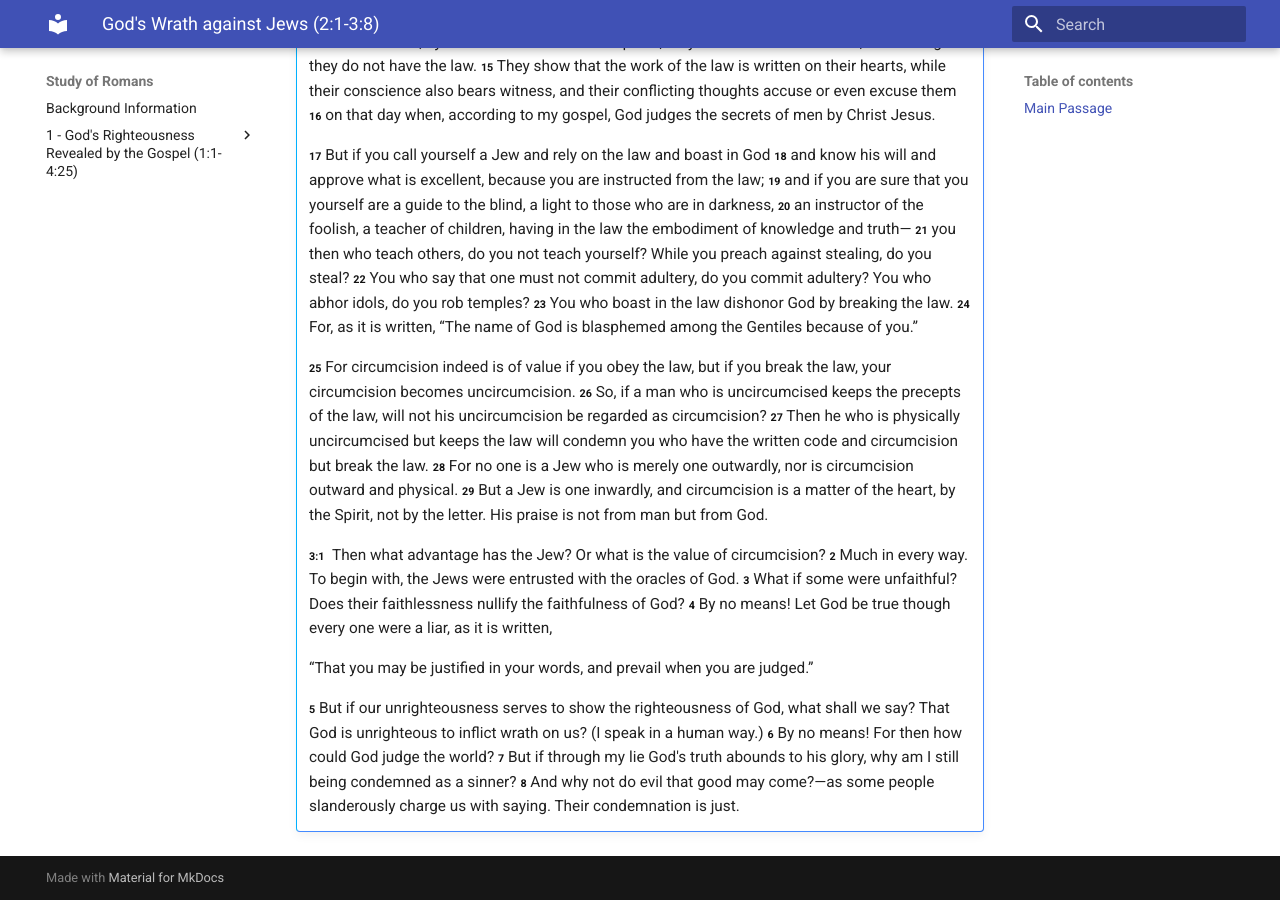
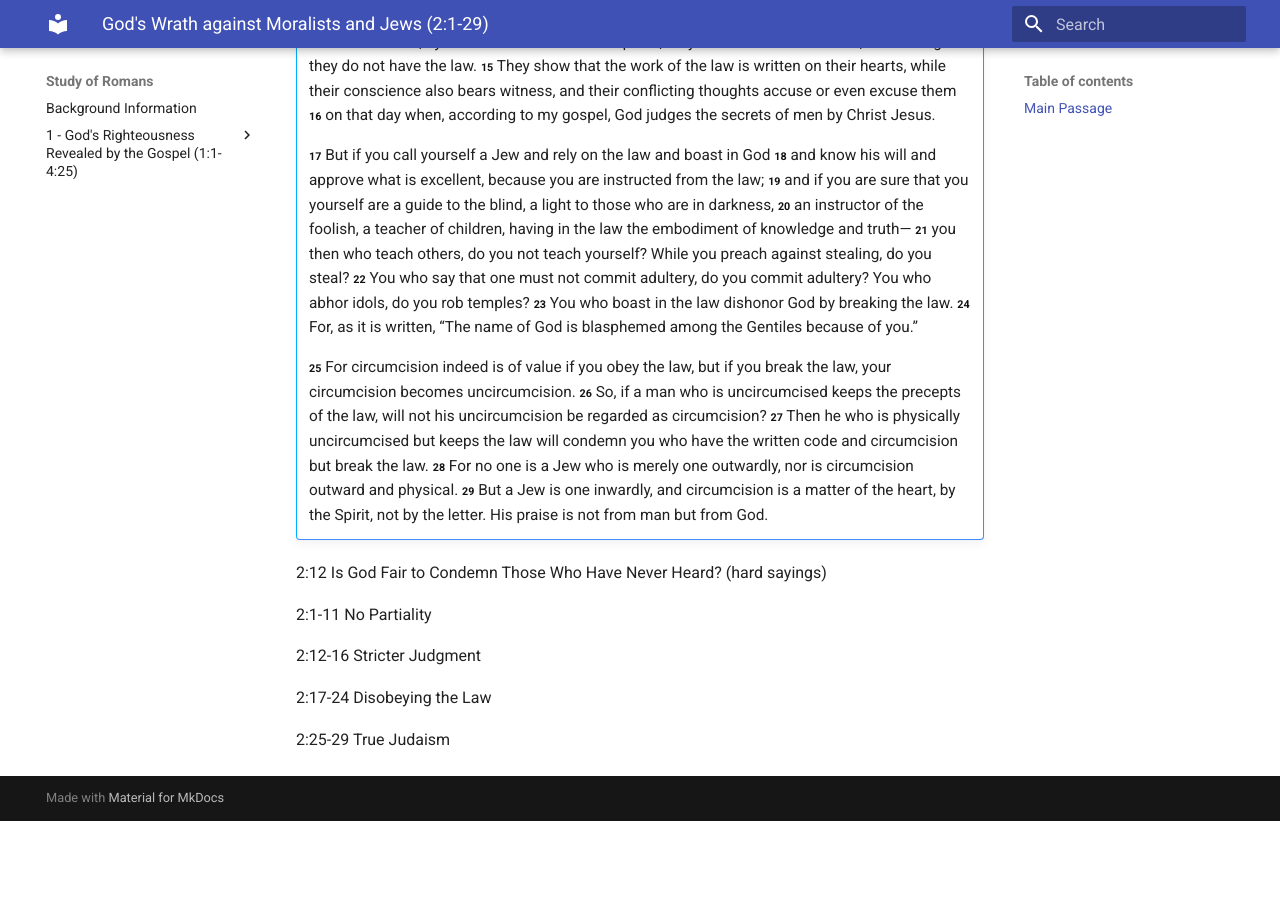
Before and after one commit to 1dancook/romans-study, an MkDocs documentation site: the page built from docs/03-wrath-jews.md, in a window 1280 px wide and 900 px high, scrolled down 705 px. Built offline with MkDocs 1.6.1 and Material for MkDocs 9.7.7, drawn with Linux system fonts in a browser that asks for light colours; after the commit the page ends 1526 px from its top, so only the background shows below that; some of the changed text lies outside the part shown.

Commit message:
change: passages for 3,4,5

```diff
--- a/docs/03-wrath-jews.md
+++ b/docs/03-wrath-jews.md
@@ -1,8 +1,8 @@
-# God's Wrath against Jews (2:1-3:8)
+# God's Wrath against Moralists and Jews (2:1-29)
 
 ### Main Passage
 
-!!! Scripture "Romans 2:1-3:8 (ESV)"
+!!! Scripture "Romans 2:1-29 (ESV)"
     **1**  Therefore you have no excuse, O man, every one of you who judges. For in passing judgment on another you condemn yourself, because you, the judge, practice the very same things. **2** We know that the judgment of God rightly falls on those who practice such things. **3** Do you suppose, O man—you who judge those who practice such things and yet do them yourself—that you will escape the judgment of God? **4** Or do you presume on the riches of his kindness and forbearance and patience, not knowing that God's kindness is meant to lead you to repentance? **5** But because of your hard and impenitent heart you are storing up wrath for yourself on the day of wrath when God's righteous judgment will be revealed.
 
     **6** He will render to each one according to his works: **7** to those who by patience in well-doing seek for glory and honor and immortality, he will give eternal life; **8** but for those who are self-seeking and do not obey the truth, but obey unrighteousness, there will be wrath and fury. **9** There will be tribulation and distress for every human being who does evil, the Jew first and also the Greek, **10** but glory and honor and peace for everyone who does good, the Jew first and also the Greek. **11** For God shows no partiality.
@@ -13,8 +13,18 @@
 
     **25** For circumcision indeed is of value if you obey the law, but if you break the law, your circumcision becomes uncircumcision. **26** So, if a man who is uncircumcised keeps the precepts of the law, will not his uncircumcision be regarded as circumcision? **27** Then he who is physically uncircumcised but keeps the law will condemn you who have the written code and circumcision but break the law. **28** For no one is a Jew who is merely one outwardly, nor is circumcision outward and physical. **29** But a Jew is one inwardly, and circumcision is a matter of the heart, by the Spirit, not by the letter. His praise is not from man but from God.
 
-    **3:1**  Then what advantage has the Jew? Or what is the value of circumcision? **2** Much in every way. To begin with, the Jews were entrusted with the oracles of God. **3** What if some were unfaithful? Does their faithlessness nullify the faithfulness of God? **4** By no means! Let God be true though every one were a liar, as it is written,
 
-    “That you may be justified in your words, and prevail when you are judged.”
 
-    **5** But if our unrighteousness serves to show the righteousness of God, what shall we say? That God is unrighteous to inflict wrath on us? (I speak in a human way.) **6** By no means! For then how could God judge the world? **7** But if through my lie God's truth abounds to his glory, why am I still being condemned as a sinner? **8** And why not do evil that good may come?—as some people slanderously charge us with saying. Their condemnation is just.
+
+2:12 Is God Fair to Condemn Those Who Have Never Heard? (hard sayings)
+
+
+
+2:1-11 No Partiality
+
+
+2:12-16 Stricter Judgment
+
+2:17-24 Disobeying the Law
+
+2:25-29 True Judaism
```
Also changed, not shown: docs/04-christ.md (+9 -2 lines), docs/05-justification.md (+2 -3 lines).
